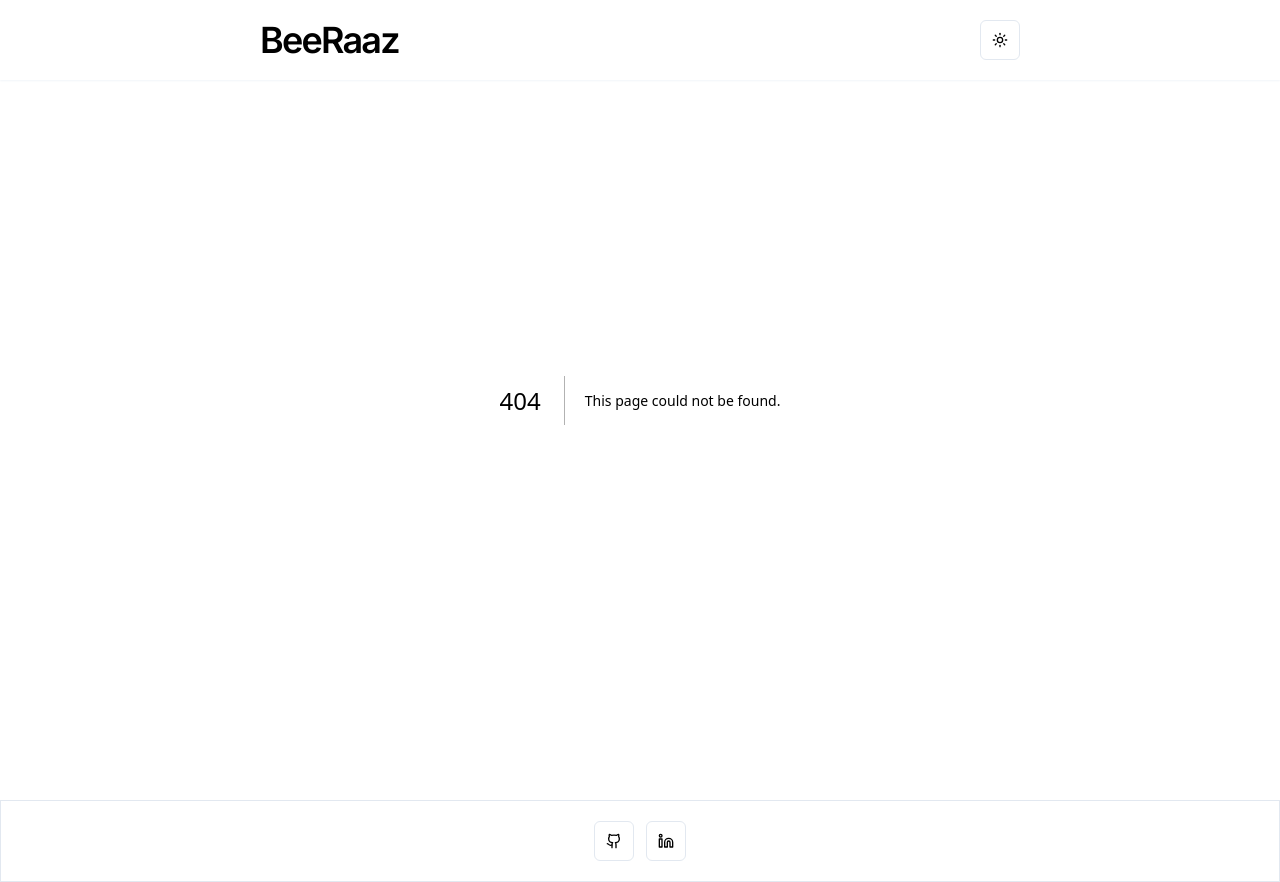
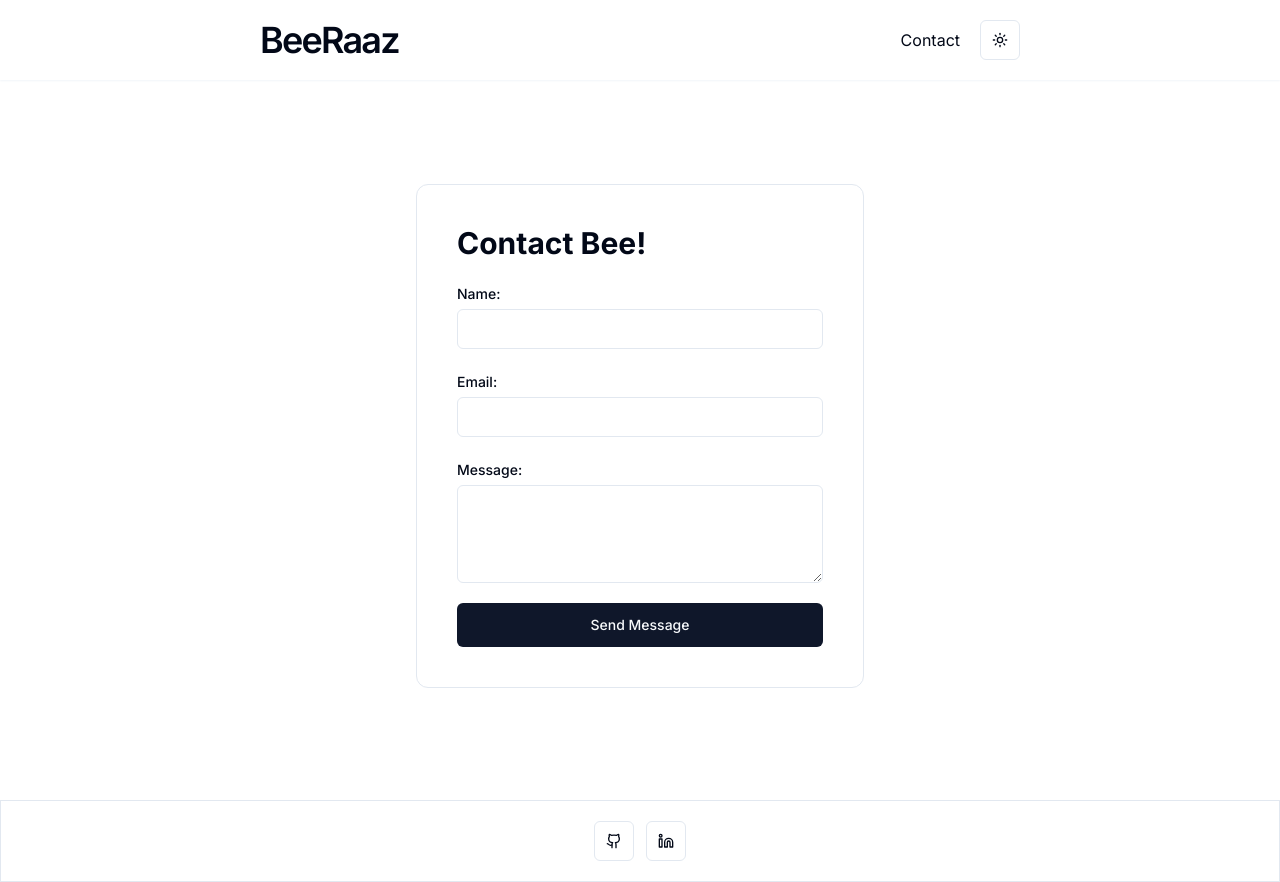
Before and after one commit to BeeRaaz/portfolio, a Next.js app: page /contact in a window 1280 px wide. Before the commit this address had no page. Built offline with nearby package versions, Linux system fonts and the light colour scheme.

Commit message:
feat: contact page with form

```diff
--- a/package.json
+++ b/package.json
@@ -9,20 +9,25 @@
     "lint": "next lint"
   },
   "dependencies": {
+    "@radix-ui/react-label": "^2.1.8",
     "@radix-ui/react-slot": "^1.1.1",
+    "axios": "^1.13.2",
     "class-variance-authority": "^0.7.1",
     "clsx": "^2.1.1",
     "lucide-react": "^0.473.0",
     "next": "15.1.5",
     "next-themes": "^0.4.4",
+    "nodemailer": "^7.0.11",
     "react": "^19.0.0",
     "react-dom": "^19.0.0",
+    "react-hook-form": "^7.66.1",
     "tailwind-merge": "^2.6.0",
     "tailwindcss-animate": "^1.0.7"
   },
   "devDependencies": {
     "@eslint/eslintrc": "^3",
     "@types/node": "^20",
+    "@types/nodemailer": "^7.0.4",
     "@types/react": "^19",
     "@types/react-dom": "^19",
     "eslint": "^9",
--- /dev/null
+++ b/src/app/api/contact/route.ts
@@ -0,0 +1,53 @@
+import { NextRequest, NextResponse } from "next/server";
+import nodemailer from "nodemailer";
+
+export async function POST(req: NextRequest) {
+  try {
+    const data = await req.json();
+
+    // destructuring the form fields from the request data
+    const { name, email, message } = data;
+
+    // validation
+    if (!name || !email || !message) {
+      return NextResponse.json(
+        { message: "All fields are required" },
+        { status: 400 }
+      );
+    }
+
+    // create a nodemailer transporter with Mailtrap SMPT credentials
+    const transporter = nodemailer.createTransport({
+      host: process.env.MAILTRAP_HOST,
+      port: parseInt(process.env.MAILTRAP_PORT || "2525"),
+      auth: {
+        user: process.env.MAILTRAP_USER,
+        pass: process.env.MAILTRAP_PASS,
+      }
+    });
+
+    // set up the email options
+    const mailOptions = {
+      from: email, // Sender's email (from the form data)
+      to: process.env.MAILTRAP_USER_EMAIL, // Receiver's email (mailtrap inbox)
+      subject: `New message from ${name}`,
+      text: `You have received a new message from ${name} (${email}):\n\n${message}`,
+    }
+
+    // send the email using nodemailer
+    await transporter.sendMail(mailOptions);
+
+    // return a success message if the email was sent successfully
+    return NextResponse.json(
+      { message: "Message sent successfully!" },
+      { status: 200 }
+    );
+  } catch (error) {
+    // Log and return error if sending the email fails
+    console.error(`Error sending email: ${error}`);
+    return NextResponse.json(
+      { message: "Failed to send message." },
+      { status: 500 }
+    );
+  }
+}
--- /dev/null
+++ b/src/app/contact/page.tsx
@@ -0,0 +1,14 @@
+import ContactForm from "@/components/ContactForm";
+import Container from "@/components/Container";
+
+export default function ContactPage() {
+  return (
+    <>
+      <section className="pt-28 pb-10 min-h-screen flex flex-wrap justify-center items-center">
+        <Container>
+          <ContactForm />
+        </Container>
+      </section>
+    </>
+  )
+}
--- a/src/app/page.tsx
+++ b/src/app/page.tsx
@@ -119,7 +119,7 @@ export default function Home() {
                       <Link
                         href={experience.companyLink}
                         target={"_blank"}
-                        className="inline-block text-xl font-medium tracking-tight mb-1"
+                        className="inline-block text-xl font-medium tracking-tight mb-1 hover:opacity-80"
                       >
                         {experience.companyName}
                       </Link>
--- /dev/null
+++ b/src/components/ContactForm.tsx
@@ -0,0 +1,118 @@
+"use client";
+
+import axios from "axios";
+import { SubmitHandler, useForm } from "react-hook-form";
+import { useState } from "react";
+import { Label } from "./ui/label";
+import { Input } from "./ui/input";
+import { Textarea } from "./ui/textarea";
+import { Button } from "./ui/button";
+
+type FormValues = {
+  name: string;
+  email: string;
+  message: string;
+};
+
+const ContactForm = () => {
+  // states
+  const [isLoading, setIsLoading] = useState(false);
+  const [isFormSent, setIsFormSent] = useState(false);
+
+  // form
+  const {
+    handleSubmit,
+    register,
+    reset,
+    formState: { errors },
+  } = useForm<FormValues>();
+
+  const formSubmitHandler: SubmitHandler<FormValues> = async (data) => {
+    setIsLoading(true);
+    try {
+      const response = await axios.post("/api/contact", data);
+
+      if (response.statusText !== "OK") {
+        throw new Error("Something went wrong while submitting the form.");
+      }
+
+      setIsFormSent(true);
+
+      // reset the form fields
+      reset({
+        name: "",
+        email: "",
+        message: "",
+      });
+    } catch (error) {
+      alert(`Error submitting form: ${error}`);
+    } finally {
+      setIsLoading(false);
+    }
+  };
+
+  if (isFormSent) {
+    return (
+      <div className="text-center">
+        <h1>The message is sent!</h1>
+      </div>
+    );
+  }
+
+  return (
+    <>
+      <form
+        onSubmit={handleSubmit(formSubmitHandler)}
+        className="p-10 border rounded-xl space-y-5 max-w-md mx-auto"
+      >
+        <div>
+          <h1 className="font-bold text-2xl md:text-3xl">Contact Bee!</h1>
+        </div>
+        <div className="space-y-1">
+          <Label htmlFor="name">Name:</Label>
+          <Input
+            {...register("name", { required: "Name is required" })}
+            id="name"
+            type="text"
+          />
+          {errors.name && (
+            <p className="text-red-500 text-sm font-medium">
+              {errors.name.message}
+            </p>
+          )}
+        </div>
+        <div className="space-y-1">
+          <Label htmlFor="email">Email:</Label>
+          <Input
+            {...register("email", { required: "Email is required" })}
+            id="email"
+            type="email"
+          />
+          {errors.email && (
+            <p className="text-red-500 text-sm font-medium">
+              {errors.email.message}
+            </p>
+          )}
+        </div>
+        <div className="space-y-1">
+          <Label htmlFor="message">Message:</Label>
+          <Textarea
+            {...register("message", { required: "Message is required" })}
+            id="message"
+            rows={4}
+          />
+          {errors.message && (
+            <p className="text-red-500 text-sm font-medium">
+              {errors.message.message}
+            </p>
+          )}
+        </div>
+        <Button type="submit" disabled={isLoading} size={"lg"} className="flex w-full">
+          {isLoading ? "Sending message..." : "Send Message"}
+        </Button>
+      </form>
+    </>
+  );
+};
+
+export default ContactForm;
--- a/src/components/Header.tsx
+++ b/src/components/Header.tsx
@@ -1,16 +1,12 @@
-"use client";
-
-import { useTheme } from "next-themes";
 import Link from "next/link";
-import { MoonStar, Sun } from "lucide-react";
 import Container from "./Container";
-import { Button } from "./ui/button";
+import ThemeButton from "./ThemeButton";
 
 export default function Header() {
-  const { theme, setTheme } = useTheme();
-
   return (
-    <header className={`fixed top-0 left-0 right-0 z-[9999] py-5 bg-background shadow-sm shadow-accent`}>
+    <header
+      className={`fixed top-0 left-0 right-0 z-[9999] py-5 bg-background shadow-sm shadow-accent`}
+    >
       <Container classes="flex flex-wrap justify-between items-center">
         <div className="inline-block">
           <Link
@@ -20,21 +16,10 @@ export default function Header() {
             BeeRaaz
           </Link>
         </div>
-        <Button
-          onClick={() => {
-            if (theme === "light") {
-              setTheme("dark");
-            } else {
-              setTheme("light");
-            }
-          }}
-          variant={"outline"}
-          size={"icon"}
-          className="relative z-[9999]"
-          aria-label="theme toggle"
-        >
-          {theme === "light" ? <MoonStar /> : <Sun />}
-        </Button>
+        <div className="flex flex-wrap items-center gap-5">
+          <Link href={"/contact"} className="transition-colors duration-300 hover:text-muted-foreground">Contact</Link>
+          <ThemeButton />
+        </div>
       </Container>
     </header>
   );
--- /dev/null
+++ b/src/components/ThemeButton.tsx
@@ -0,0 +1,29 @@
+"use client";
+
+import { useTheme } from "next-themes";
+import { Button } from "./ui/button";
+import { MoonStar, Sun } from "lucide-react";
+
+export default function ThemeButton() {
+  const { theme, setTheme } = useTheme();
+
+  return (
+    <>
+      <Button
+        onClick={() => {
+          if (theme === "light") {
+            setTheme("dark");
+          } else {
+            setTheme("light");
+          }
+        }}
+        variant={"outline"}
+        size={"icon"}
+        className="relative z-[9999]"
+        aria-label="theme toggle"
+      >
+        {theme === "light" ? <MoonStar /> : <Sun />}
+      </Button>
+    </>
+  )
+}
--- /dev/null
+++ b/src/components/ui/input.tsx
@@ -0,0 +1,22 @@
+import * as React from "react"
+
+import { cn } from "@/lib/utils"
+
+const Input = React.forwardRef<HTMLInputElement, React.ComponentProps<"input">>(
+  ({ className, type, ...props }, ref) => {
+    return (
+      <input
+        type={type}
+        className={cn(
+          "flex h-10 w-full rounded-md border border-input bg-background px-3 py-2 text-base ring-offset-background file:border-0 file:bg-transparent file:text-sm file:font-medium file:text-foreground placeholder:text-muted-foreground focus-visible:outline-none focus-visible:ring-2 focus-visible:ring-ring focus-visible:ring-offset-2 disabled:cursor-not-allowed disabled:opacity-50 md:text-sm",
+          className
+        )}
+        ref={ref}
+        {...props}
+      />
+    )
+  }
+)
+Input.displayName = "Input"
+
+export { Input }
--- /dev/null
+++ b/src/components/ui/label.tsx
@@ -0,0 +1,26 @@
+"use client"
+
+import * as React from "react"
+import * as LabelPrimitive from "@radix-ui/react-label"
+import { cva, type VariantProps } from "class-variance-authority"
+
+import { cn } from "@/lib/utils"
+
+const labelVariants = cva(
+  "text-sm font-medium leading-none peer-disabled:cursor-not-allowed peer-disabled:opacity-70"
+)
+
+const Label = React.forwardRef<
+  React.ElementRef<typeof LabelPrimitive.Root>,
+  React.ComponentPropsWithoutRef<typeof LabelPrimitive.Root> &
+    VariantProps<typeof labelVariants>
+>(({ className, ...props }, ref) => (
+  <LabelPrimitive.Root
+    ref={ref}
+    className={cn(labelVariants(), className)}
+    {...props}
+  />
+))
+Label.displayName = LabelPrimitive.Root.displayName
+
+export { Label }
--- /dev/null
+++ b/src/components/ui/textarea.tsx
@@ -0,0 +1,22 @@
+import * as React from "react"
+
+import { cn } from "@/lib/utils"
+
+const Textarea = React.forwardRef<
+  HTMLTextAreaElement,
+  React.ComponentProps<"textarea">
+>(({ className, ...props }, ref) => {
+  return (
+    <textarea
+      className={cn(
+        "flex min-h-[80px] w-full rounded-md border border-input bg-background px-3 py-2 text-base ring-offset-background placeholder:text-muted-foreground focus-visible:outline-none focus-visible:ring-2 focus-visible:ring-ring focus-visible:ring-offset-2 disabled:cursor-not-allowed disabled:opacity-50 md:text-sm",
+        className
+      )}
+      ref={ref}
+      {...props}
+    />
+  )
+})
+Textarea.displayName = "Textarea"
+
+export { Textarea }
```
Also changed, not shown: 1 other file (tests, documents, lock files or other folders).
